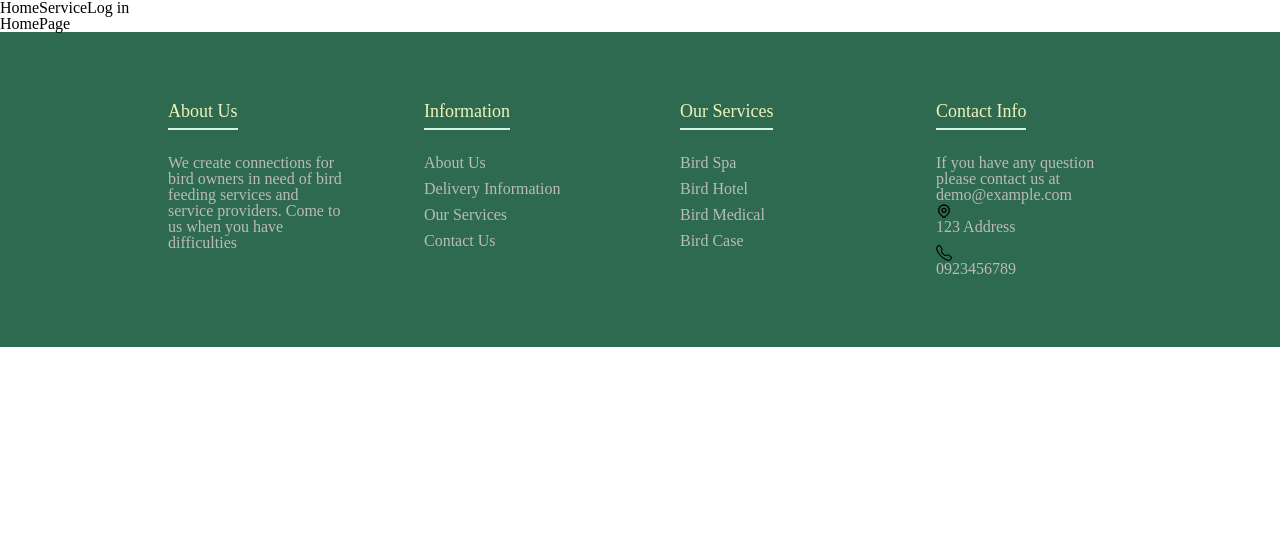
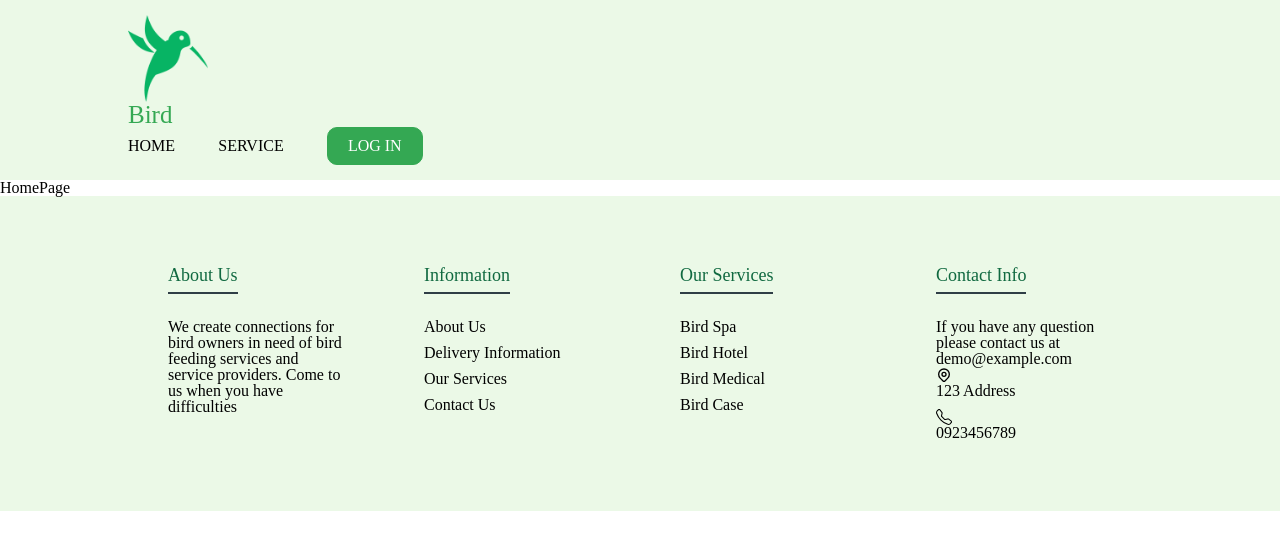
Before and after one commit to Castel0510/SWP391_FE, a React (Vite) app: page / in a window 1280 px wide. Shown: the top 550 px of the page. Built offline with nearby package versions, Linux system fonts and the light colour scheme.

Commit message:
add header UI and fix footer UI

```diff
--- a/package.json
+++ b/package.json
@@ -14,6 +14,7 @@
     "react-dom": "^18.2.0",
     "react-icons": "^4.11.0",
     "react-router-dom": "^6.16.0",
+    "reactstrap": "^9.2.0",
     "sass": "^1.67.0"
   },
   "devDependencies": {
--- a/src/Components/FooterComponent/FooterComponent.jsx
+++ b/src/Components/FooterComponent/FooterComponent.jsx
@@ -35,8 +35,8 @@ function FooterComponent() {
             <h4>Contact Info</h4>
             <p>If you have any question please contact us at demo@example.com</p>
             <ul className='mt-4'>
-              <li className='flex justify-items-center text-gray-400'><HiOutlineLocationMarker /><Link href="#" className='pl-2'>123 Address</Link></li>
-              <li className='flex justify-items-center text-gray-400'><BsTelephone /><Link href="#" className='pl-2'> 0923456789</Link></li>
+              <li className='flex justify-items-center text-black'><HiOutlineLocationMarker /><Link href="#" className='pl-2'>123 Address</Link></li>
+              <li className='flex justify-items-center text-black'><BsTelephone /><Link href="#" className='pl-2'> 0923456789</Link></li>
             </ul>
           </div>
         </div>
--- a/src/Components/FooterComponent/style.scss
+++ b/src/Components/FooterComponent/style.scss
@@ -1,5 +1,5 @@
 .footer {
-  background-color: #2d6a4f;
+  background-color: #EBF9E7;
   padding: 70px 0;
 
   .container {
@@ -27,7 +27,7 @@
 
         h4 {
           font-size: 18px;
-          color: #f0f3bd;
+          color: #106940;
           text-transform: capitalize;
           margin-bottom: 35px;
           font-weight: 500;
@@ -38,7 +38,7 @@
             position: absolute;
             left: 0;
             bottom: -10px;
-            background-color: #d8f3dc;
+            background-color: #2f3e46;
             height: 2px;
             box-sizing: border-box;
             width: 100%;
@@ -50,21 +50,20 @@
         }
 
         p {
-          color: #bbbbbb;
+          color: black;
         }
 
         ul li a {
           font-size: 16px;
           text-transform: capitalize;
-          color: #ffffff;
           text-decoration: none;
           font-weight: 300;
-          color: #bbbbbb;
+          color: black;
           display: block;
           transition: all 0.3s ease;
 
           &:hover {
-            color: #ffffff;
+            color: #84a98c;
             padding-left: 8px;
           }
         }
--- a/src/Components/HeaderComponent/HeaderComponent.jsx
+++ b/src/Components/HeaderComponent/HeaderComponent.jsx
@@ -1,5 +1,6 @@
 import React from 'react'
-import { NavLink } from 'react-router-dom';
+import { NavLink, Link } from 'react-router-dom';
+import { Container } from "reactstrap";
 import logo from '../../Assets/Images/logo.png';
 import './style.scss'
 
@@ -20,6 +21,16 @@ const HeaderComponent = () => {
     ];
 
     return (
+        <header className="header">
+            <div className="main__navbar">
+                <div className="container mx-auto flex items-center gap-1 justify-between">
+                    <div className="logo">
+                        <Link to="/" className="flex items-center gap-2">
+                            <img src={logo} alt="Logo" className="w-8 h-8" />
+                            <h3 className="text-xl font-bold uppercase">Bird</h3>
+                        </Link>
+                    </div>
+
                     <div className="menu">
                         {navLinks.map((item, index) => (
                             <NavLink
@@ -30,6 +41,10 @@ const HeaderComponent = () => {
                             </NavLink>
                         ))}
                     </div>
+                </div>
+            </div>
+        </header>
+
     )
 }
 
--- a/src/Components/HeaderComponent/style.scss
+++ b/src/Components/HeaderComponent/style.scss
@@ -0,0 +1,55 @@
+.header {
+  .main__navbar {
+    padding: 15px 0px;
+    background: #EBF9E7;
+
+    .container {
+      max-width: 1024px;
+      margin: 0 auto;
+
+      .logo {
+        width: 80px;
+        height: auto;
+        img {
+          width: 80px;
+          height: auto;
+        }
+        h3 {
+          color: #34A853;
+          margin: 0px;
+          font-size: 25px;
+        }
+      }
+
+      .menu {
+        display: flex;
+        align-items: center;
+        column-gap: 2.7rem;
+
+        a {
+            text-transform: uppercase;
+            color: black;
+        }
+
+        a:last-child {
+          background-color: #34A853;
+          border: 1px solid #34A853;
+          padding: 10px 20px;
+          color: white;
+          border-radius: 10px;
+          transition: all 0.5s ease-out;
+        }
+
+        a:not(:last-child):hover {
+          border-bottom: 1px solid #34A853;
+        }
+
+        a:last-child:hover {
+          background-color: #84a98c;
+          border: 1px solid #34A853;
+          color: black;
+          transition: all 0.5s ease-out;        }
+      }
+    }
+  }
+}
```
Also changed, not shown: 1 other file (tests, documents, lock files or other folders). Lines whose indentation alone changed are shown as unchanged.
